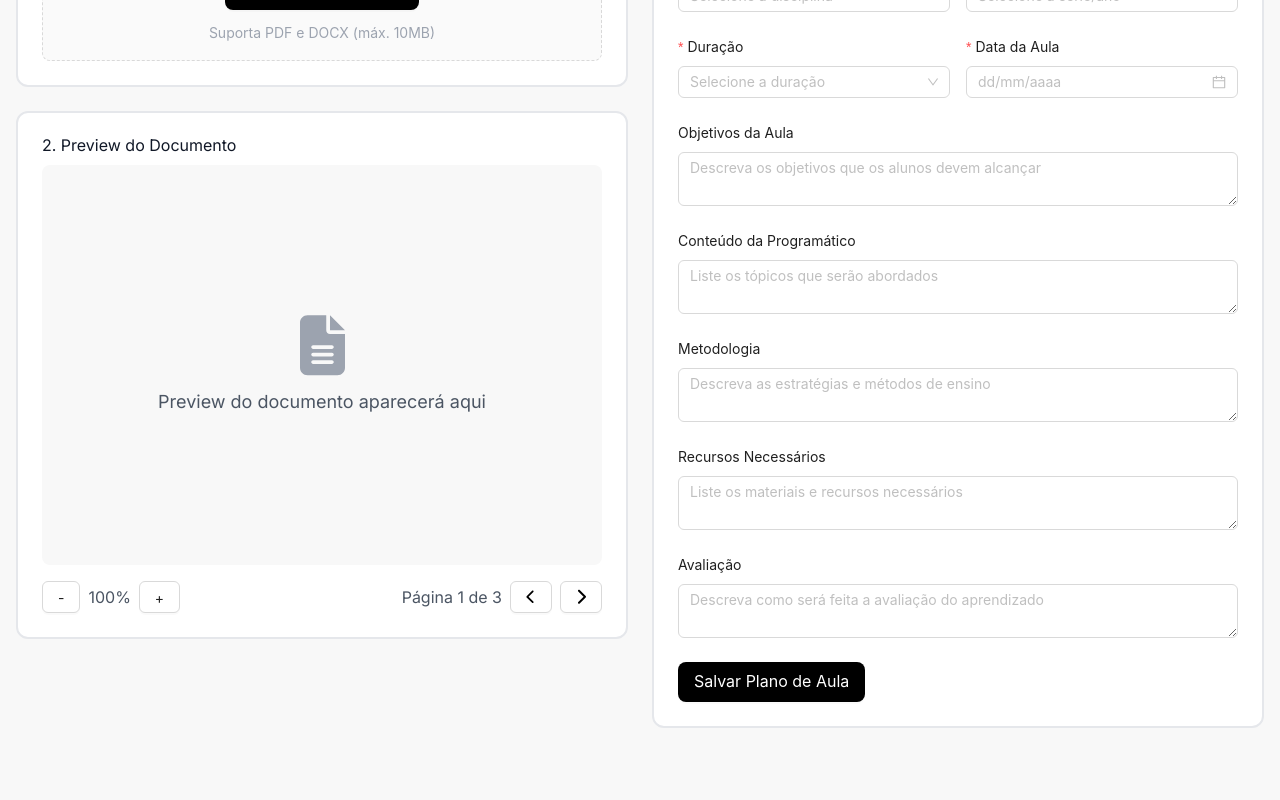
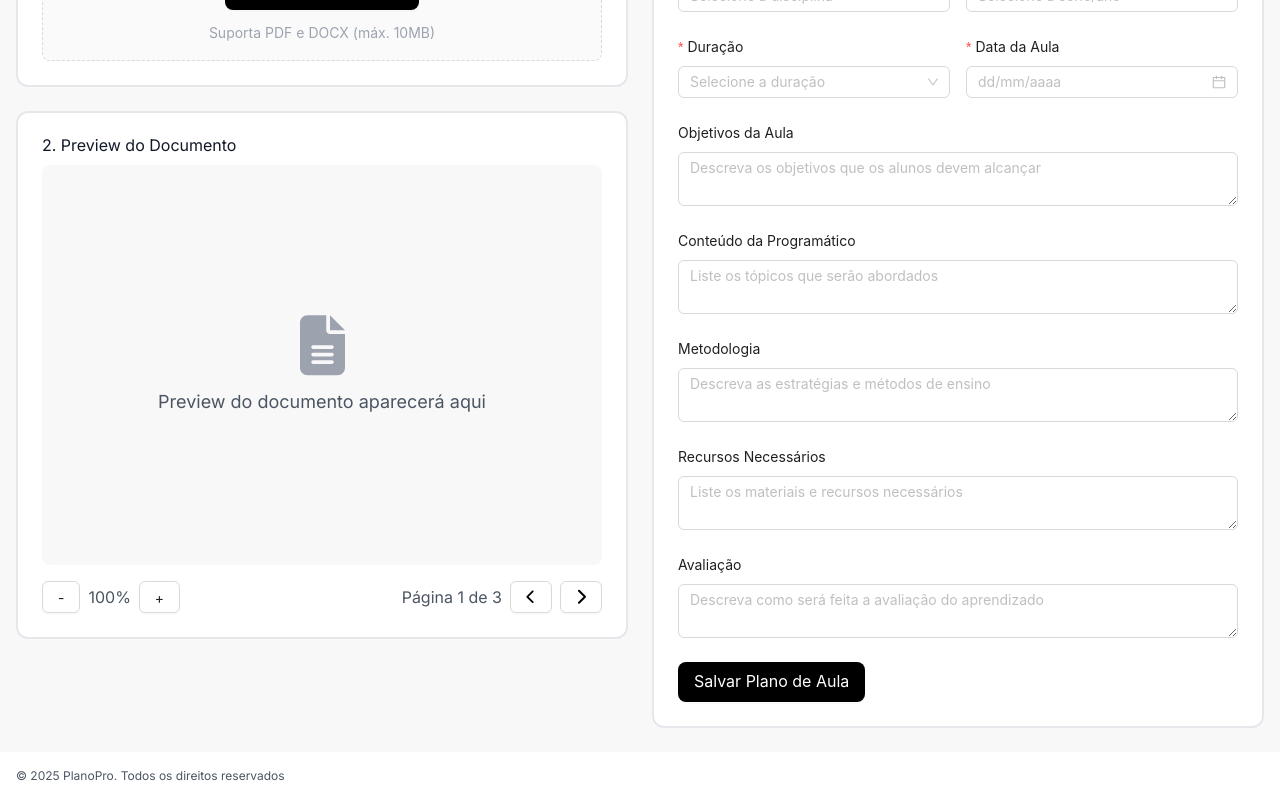
Before and after one commit to maxSantos192/plano-pro, a Next.js app: page / in a window 1280 px wide. Shown: the part 376-1176 px from the top of the page. Before the commit the page ends 1104 px from the top, so only its background shows below. Built offline with nearby package versions, Linux system fonts and the light colour scheme; what @ant-design/nextjs-registry would draw is missing.

Commit message:
feat: add Footer component

```diff
--- /dev/null
+++ b/src/app/_components/footer.tsx
@@ -0,0 +1,15 @@
+function Footer() {
+  const currentYear = new Date().getFullYear();
+
+  return (
+    <footer className="mt-6 w-full bg-white">
+      <div className="mx-auto flex max-w-7xl p-4">
+        <p className="text-muted text-xs">
+          © {currentYear} PlanoPro. Todos os direitos reservados
+        </p>
+      </div>
+    </footer>
+  );
+}
+
+export default Footer;
--- a/src/app/home/page.tsx
+++ b/src/app/home/page.tsx
@@ -1,3 +1,4 @@
+import Footer from "../_components/footer";
 import Header from "../_components/header";
 import FormComponent from "./_components/form-component";
 import PreviewComponent from "./_components/preview-component";
@@ -26,6 +27,7 @@ function HomePage() {
           </div>
         </div>
       </div>
+      <Footer />
     </>
   );
 }
```
